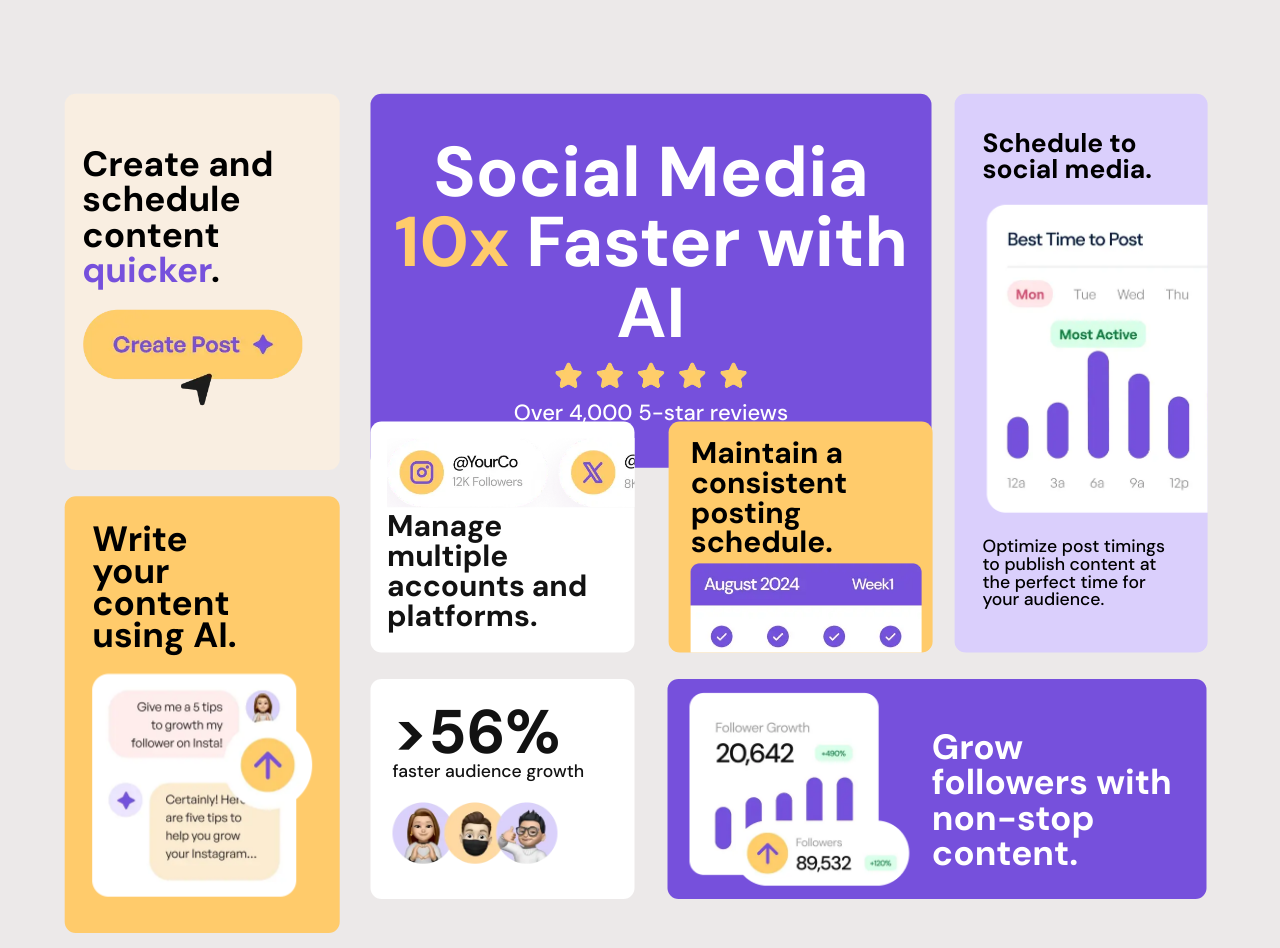
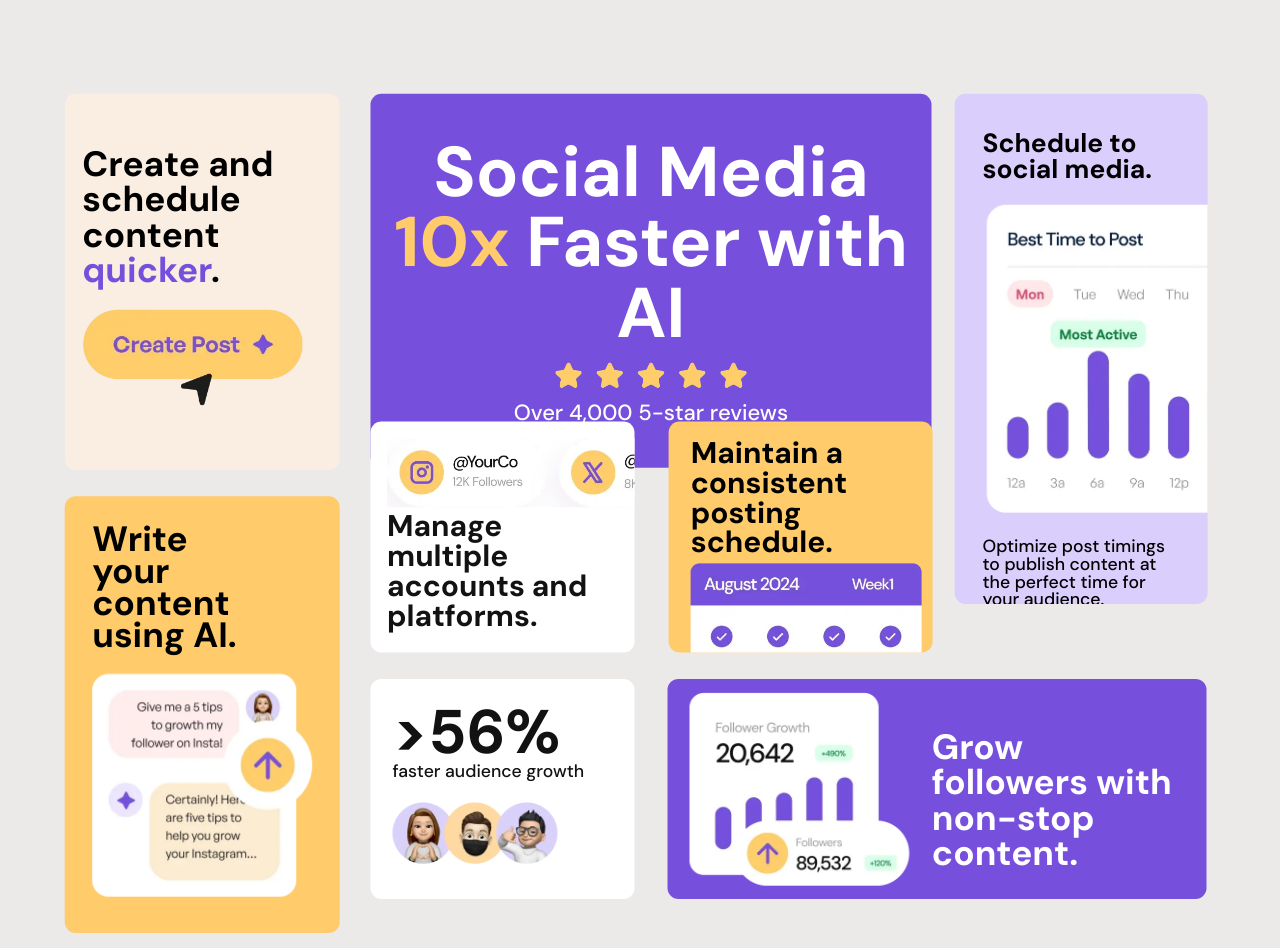
Before and after one commit to CREPTONICE/Frontend-Mentor---Bento-grid-Page, a plain HTML site: page index.html in a window 1280 px wide. Drawn offline with Linux system fonts and the light colour scheme.

```diff
--- a/style.css
+++ b/style.css
@@ -189,7 +189,7 @@ body {
     padding: 25px;
 
     width: 230px;
-    height: 508px;
+    height: 464px;
 
     position: relative;
     overflow: hidden;
```
